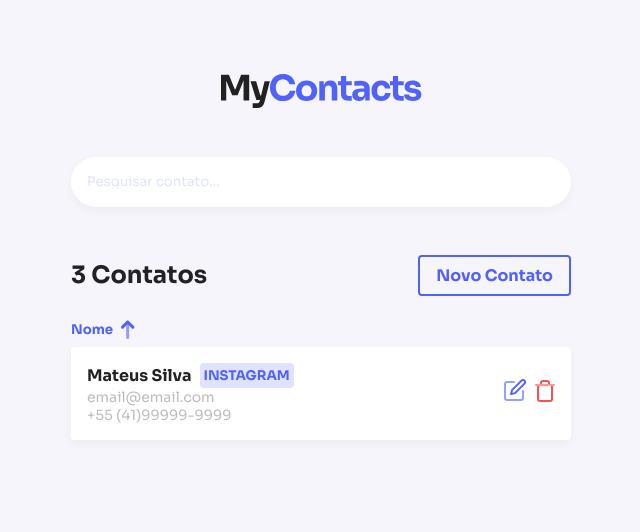
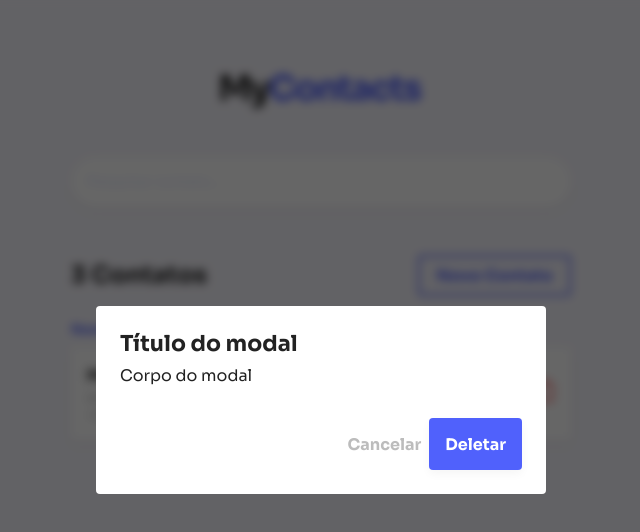
Before and after one commit to anderson-rodriguesdev/MyContacts, a React (Vite) app: page / in a window 1280 px wide. Shown: the top 532 px of the page, without its empty margins (319-959 px from the left). Built offline with nearby package versions, Linux system fonts and the light colour scheme.

Commit message:
feat: created Modal component

```diff
--- a/src/components/Button.tsx
+++ b/src/components/Button.tsx
@@ -1,8 +1,8 @@
-import styled from 'styled-components';
+import styled from "styled-components";
 
 export default styled.button`
-  width: 100%;
   height: 52px;
+  padding: 0 16px;
   border: none;
   background: ${({ theme }) => theme.colors.primary.main};
   font-size: 16px;
--- a/src/components/ContacForm/styles.ts
+++ b/src/components/ContacForm/styles.ts
@@ -4,4 +4,7 @@
 
 export const ButtonContainer = styled.div`
   margin-top: 24px;
+  button {
+    width: 100%;
+  }
 `;
--- /dev/null
+++ b/src/components/Modal/index.tsx
@@ -0,0 +1,21 @@
+import { Overlay, Container, Footer } from "./styles";
+
+import Button from "../Button";
+
+export default function Modal() {
+  return (
+    <Overlay>
+      <Container>
+        <h1>Título do modal</h1>
+        <p>Corpo do modal</p>
+
+        <Footer>
+          <button type="button" className="cancel-button">
+            Cancelar
+          </button>
+          <Button type="button">Deletar</Button>
+        </Footer>
+      </Container>
+    </Overlay>
+  );
+}
--- /dev/null
+++ b/src/components/Modal/styles.ts
@@ -0,0 +1,46 @@
+import styled from "styled-components";
+
+export const Overlay = styled.div`
+  background-color: rgba(0, 0, 0, 0.6);
+  backdrop-filter: blur(5px);
+  position: absolute;
+  width: 100%;
+  height: 100%;
+  left: 0;
+  top: 0;
+  display: flex;
+  align-items: center;
+  justify-content: center;
+`;
+
+export const Container = styled.div`
+  background-color: #ffffff;
+  border-radius: 4px;
+  padding: 24px;
+  box-shadow: rgba(0, 0, 0, 0.4);
+  max-width: 450px;
+  width: 100%;
+
+  h1 {
+    font-size: 22px;
+  }
+  p {
+    margin-top: 8px;
+  }
+`;
+
+export const Footer = styled.footer`
+  margin-top: 32px;
+  display: flex;
+  align-items: center;
+  justify-content: flex-end;
+
+  .cancel-button {
+    background-color: transparent;
+    border: none;
+    font-size: 16px;
+    font-weight: bold;
+    margin-right: 8px;
+    color: ${({ theme }) => theme.colors.gray[200]};
+  }
+`;
--- a/src/pages/Home/index.tsx
+++ b/src/pages/Home/index.tsx
@@ -11,10 +11,12 @@
 import arrow from "../../assets/images/icons/arrow.svg";
 import edit from "../../assets/images/icons/edit.svg";
 import trash from "../../assets/images/icons/trash.svg";
+import Modal from "../../components/Modal";
 
 export default function Home() {
   return (
     <Container>
+      <Modal></Modal>
       <InputSearchContainer>
         <input type="text" placeholder="Pesquisar contato..." />
       </InputSearchContainer>
```
